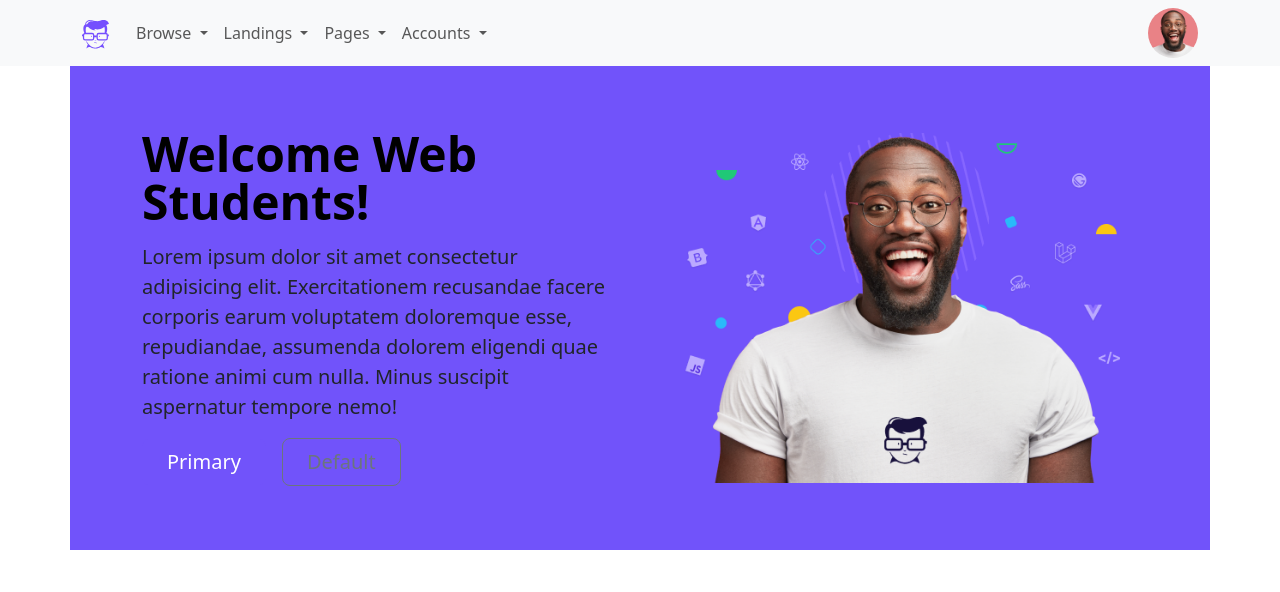
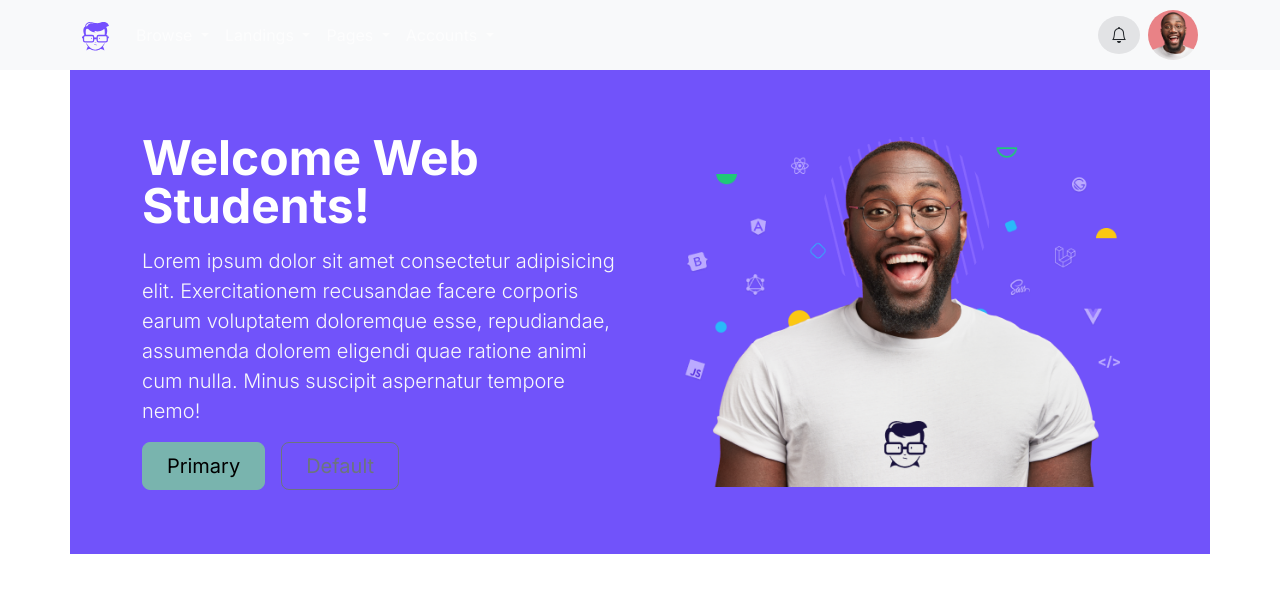
Before and after one commit to chiaramarti/FE-U2-W2-D4, a website: page index.html in a window 1280 px wide. Drawn offline with nearby package versions, Linux system fonts and the light colour scheme.

Commit message:
body-emph

```diff
--- a/assets/scss/partials/_bootstrap-override.scss
+++ b/assets/scss/partials/_bootstrap-override.scss
@@ -7,6 +7,10 @@
 // 2. Include any default variable overrides here
 
 $primary: #7153FA;
+$success:#79B4AE;
+$font-family-sans-serif: 'Inter';
+
+$body-emphasis-color:white;
 
 // 3. Include remainder of required Bootstrap stylesheets (including any separate color mode stylesheets)
 @import "../../../node_modules/bootstrap/scss/variables";
--- a/index.html
+++ b/index.html
@@ -72,8 +72,8 @@
               </a>
             </li>
           </ul>
-          <div class="d-flex" role="search">
-            <!-- <div class=""><i class="bg-secondary-subtle bi bi-bell"></i></div> -->
+          <div class="d-flex align-items-center" role="search">
+            <button class="btn m-2 bg-secondary-subtle rounded-circle"><i class="bi bi-bell"></i></button>
             <img class="rounded-circle" src="./assets/imgs/avatar-1.jpg" alt="avatar 1" height="50px" width="50px" />
           </div>
         </div>
@@ -81,7 +81,7 @@
     </nav>
     <main>
       <div class="hero-section container col-xxl-12 px-4 py-5 bg-primary">
-        <div class="row flex-lg-row-reverse align-items-center g-5 py-3 px-5">
+        <div class="row flex-lg-row-reverse align-items-center g-5 py-3 px-5 text-light">
           <div class="col-10 col-sm-8 col-lg-6">
             <img
               src="./assets/imgs/hero-img.png"
@@ -100,7 +100,7 @@
               suscipit aspernatur tempore nemo!
             </p>
             <div class="d-grid gap-2 d-md-flex justify-content-md-start">
-              <button type="button" class="btn btn-primary btn-lg px-4 me-md-2">Primary</button>
+              <button type="button" class="btn btn-success btn-lg px-4 me-md-2">Primary</button>
               <button type="button" class="btn btn-outline-secondary btn-lg px-4">Default</button>
             </div>
           </div>
```
Also changed, not shown: assets/css/style.css.
